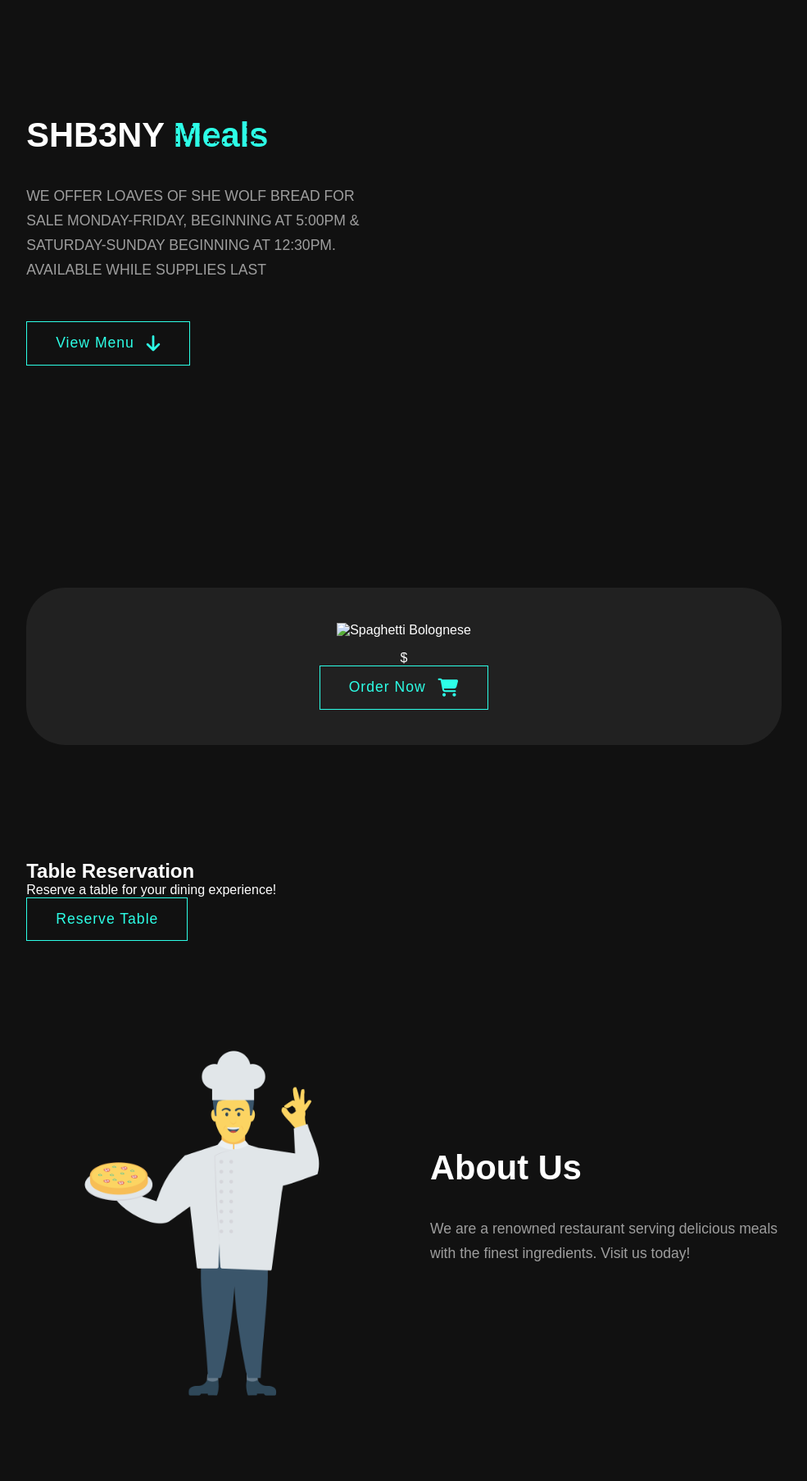
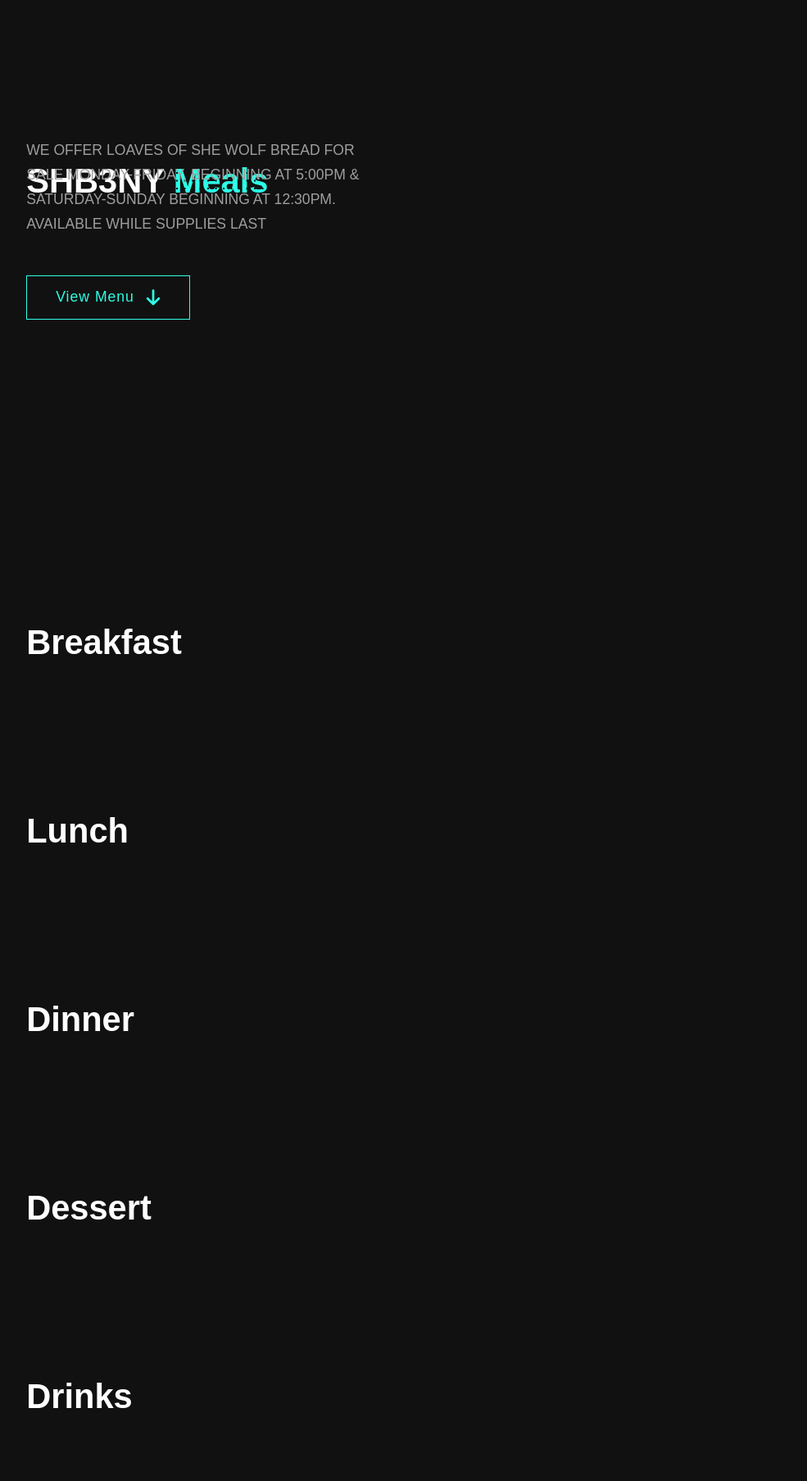
Before and after one commit to AhmedSabryOfficial/Restaurant-Website, a PHP site: page /order.php in a window 1280 px wide. Shown: the part 113-1920 px from the top of the page at 82% size, without its empty margins (147-1132 px from the left). Run offline with PHP 8.4, Linux system fonts and the light colour scheme; tables that the repository leaves empty or names only in its code hold one stand-in row (values such as "Sample post"); data that the repository does not hold is empty; some libraries are stand-ins or nearby versions; some web fonts are replaced.

Commit message:
Meals Categorization

```diff
--- a/project/order.php
+++ b/project/order.php
@@ -60,28 +60,46 @@
         </div>
     </section>
 
-    <section id="menu" class="container">
+
+        <!-- Loop through each category and generate headings dynamically -->
         <?php
+        $categories = array("Breakfast", "Lunch", "Dinner", "Dessert", "Drinks");
 
+        foreach ($categories as $category) {
+          echo "<section>";
+          echo "<div class='about-text'>";
+          echo "<h2>$category</h2>";
+          echo "</div>";
+          echo "</section>";
+
+            echo "<section id='menu' class='container'>";
+
+
+
+            // Loop through results to display items under each category
             foreach ($results as $row) {
+                if ($row["Category"] == strtoupper($category)) {
         ?>
                     <div class="container-box" data-item-id="1">
-            <img src="<?php echo $row["IMG_path"];?>" alt="Spaghetti Bolognese">
-            <h3><?php echo $row["item_Name"];?></h3>
-            <p><?php echo $row["Description"];?></p>
-            <p><?php echo $row["Price"];?>$</p>
-            <button class="order-btn btn">Order Now <i class="fas fa-shopping-cart"></i></button>
+                        <img src="<?php echo $row["IMG_path"]; ?>" alt="Spaghetti Bolognese">
+                        <h3><?php echo $row["item_Name"]; ?></h3>
+                        <p><?php echo $row["Description"]; ?></p>
+                        <p>$<?php echo $row["Price"]; ?></p>
                     </div>
+
         <?php
                 }
+            }
 
+            echo "</section>";
+        }
         ?>
-    </section>
+
     <section id="reservation" class="reservation">
         <div class="reservation-text">
             <h2>Table Reservation</h2>
             <p>Reserve a table for your dining experience!</p>
-            <button class="reserve-btn btn">Reserve Table</button>
+            <a href="TableReservation.html"  class="reserve-btn btn">Reserve Table</a>
         </div>
     </section>
 
--- a/project/style.css
+++ b/project/style.css
@@ -282,6 +282,11 @@
     margin-bottom: 2rem;
 }
 
+section .about-text h2 {
+    margin-bottom: -5rem;
+
+}
+
 
 .about-text p {
     color: var(--second-color);
@@ -476,3 +481,22 @@
     font-size: 28px;
     color: var(--main-color);
 }
+
+.container-meals {
+    display: flex;
+    flex-wrap: wrap;
+    gap: 20px;
+    /* Adjust the gap between items */
+}
+
+.container-box {
+    flex: 1 0 calc(25% - 20px);
+    /* Adjust the width of each item */
+    max-width: calc(25% - 20px);
+    /* Adjust the maximum width of each item */
+}
+
+.container-box img {
+    width: 100%;
+    height: auto;
+}
```
Also changed, not shown: project/contact.php (added), project/uploads/35808220826_FedPig_A4_FavTraditional_0166.avif (added), project/uploads/abhishek-hajare-8c7TLVqzLbE-unsplash.jpg (added), project/uploads/chad-montano-MqT0asuoIcU-unsplash.jpg (added), project/uploads/kobby-mendez-xBFTjrMIC0c-unsplash.jpg (added), 6 other files. Lines whose indentation alone changed are shown as unchanged.
